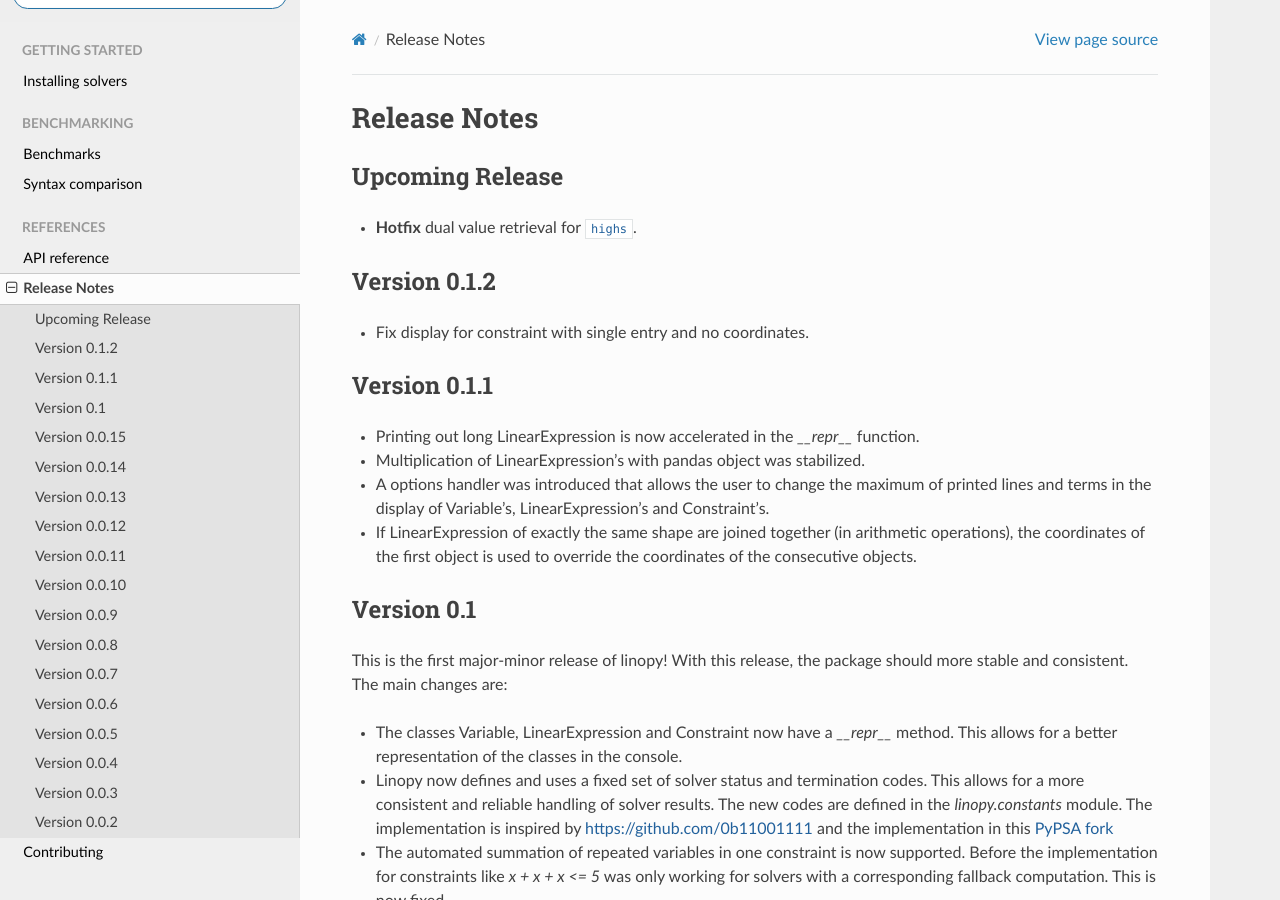
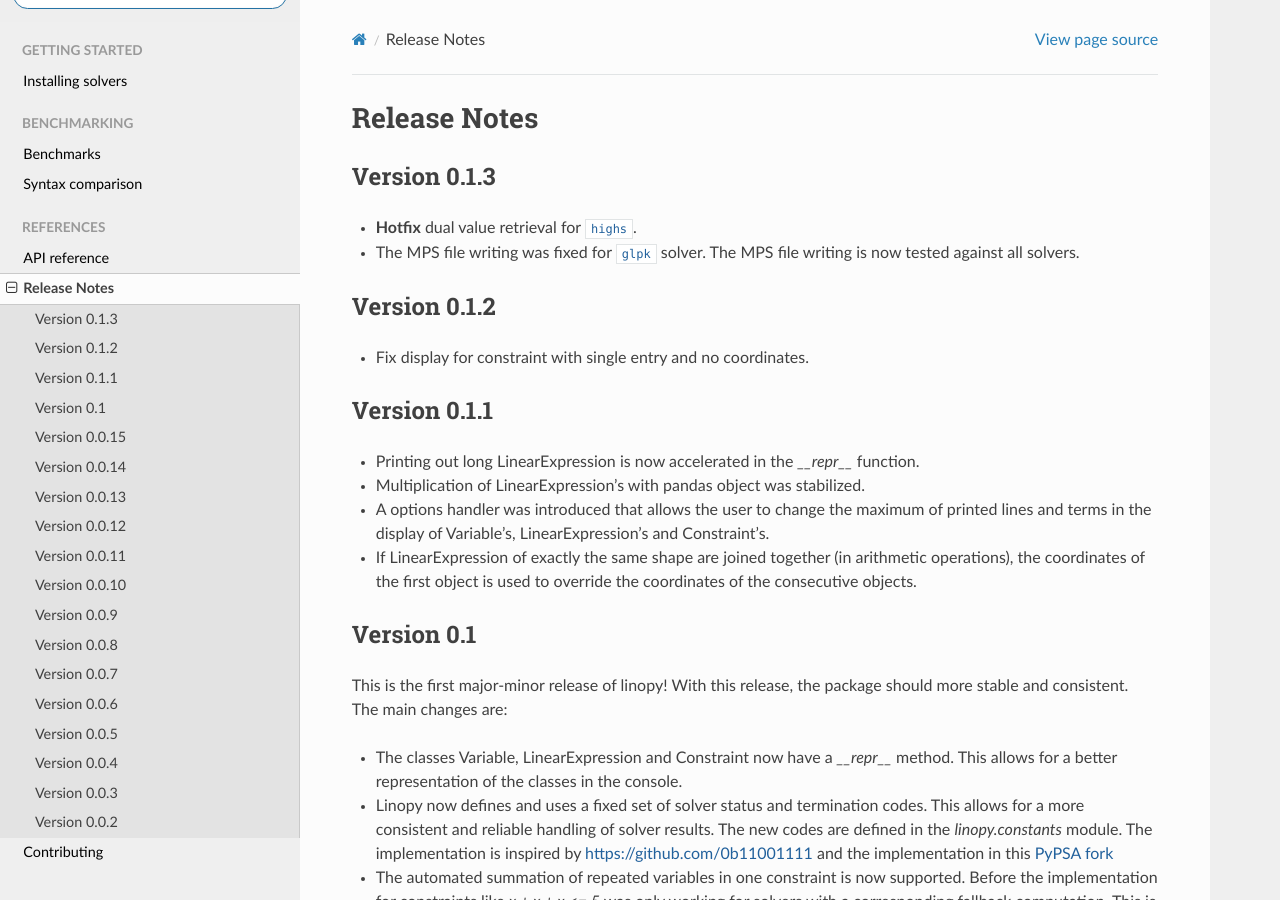
Before and after one commit to PyPSA/linopy, a Sphinx documentation site: the page built from doc/release_notes.rst, in a window 1280 px wide and 900 px high. Built offline with Sphinx 7.4.7 and the Read the Docs theme 2.0.0, drawn with Linux system fonts in a browser that asks for light colours; pages that are not in the unit, such as notebooks, are missing from menus.

Commit message:
update release notes

```diff
--- a/doc/release_notes.rst
+++ b/doc/release_notes.rst
@@ -1,10 +1,15 @@
 Release Notes
 =============
 
-Upcoming Release
-----------------
+.. Upcoming Release
+.. ----------------
+
+
+Version 0.1.3
+-------------
 
 * **Hotfix** dual value retrieval for ``highs``.
+* The MPS file writing was fixed for ``glpk`` solver. The MPS file writing is now tested against all solvers.
 
 
 Version 0.1.2
```
